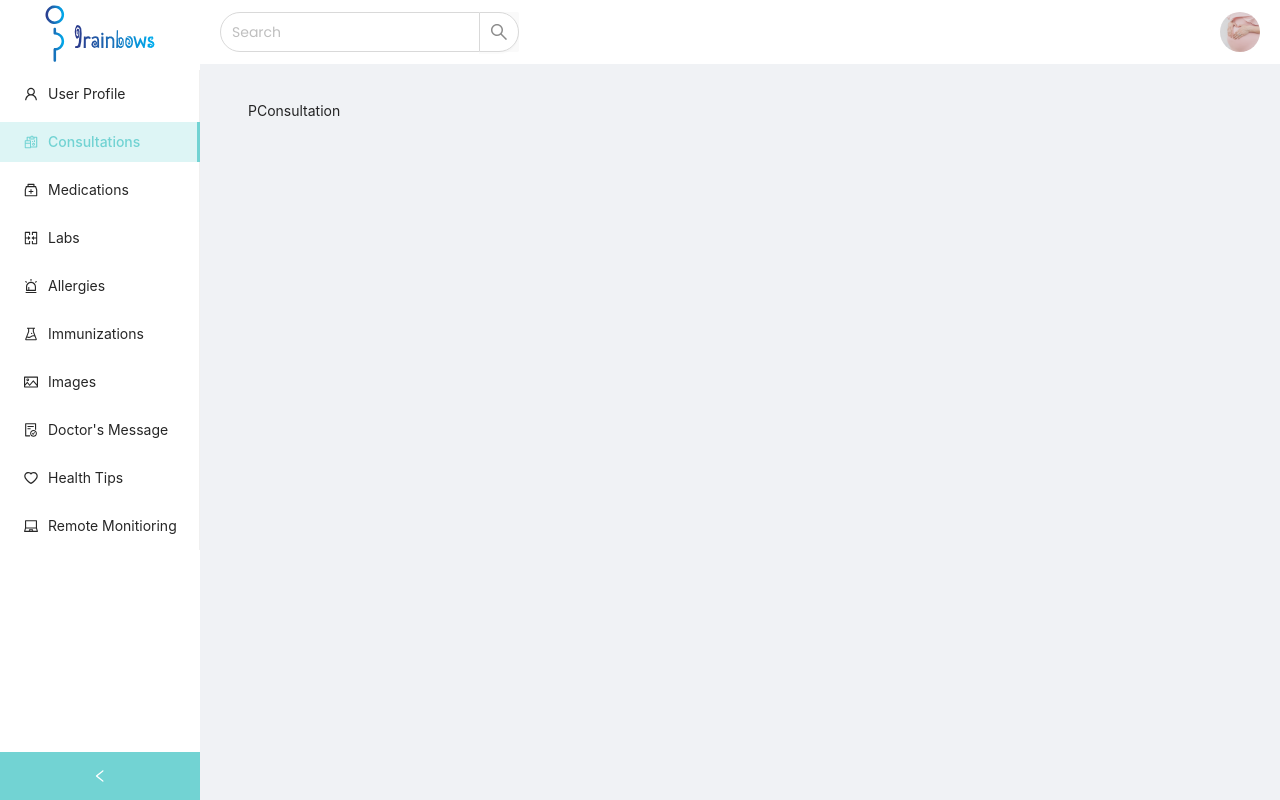
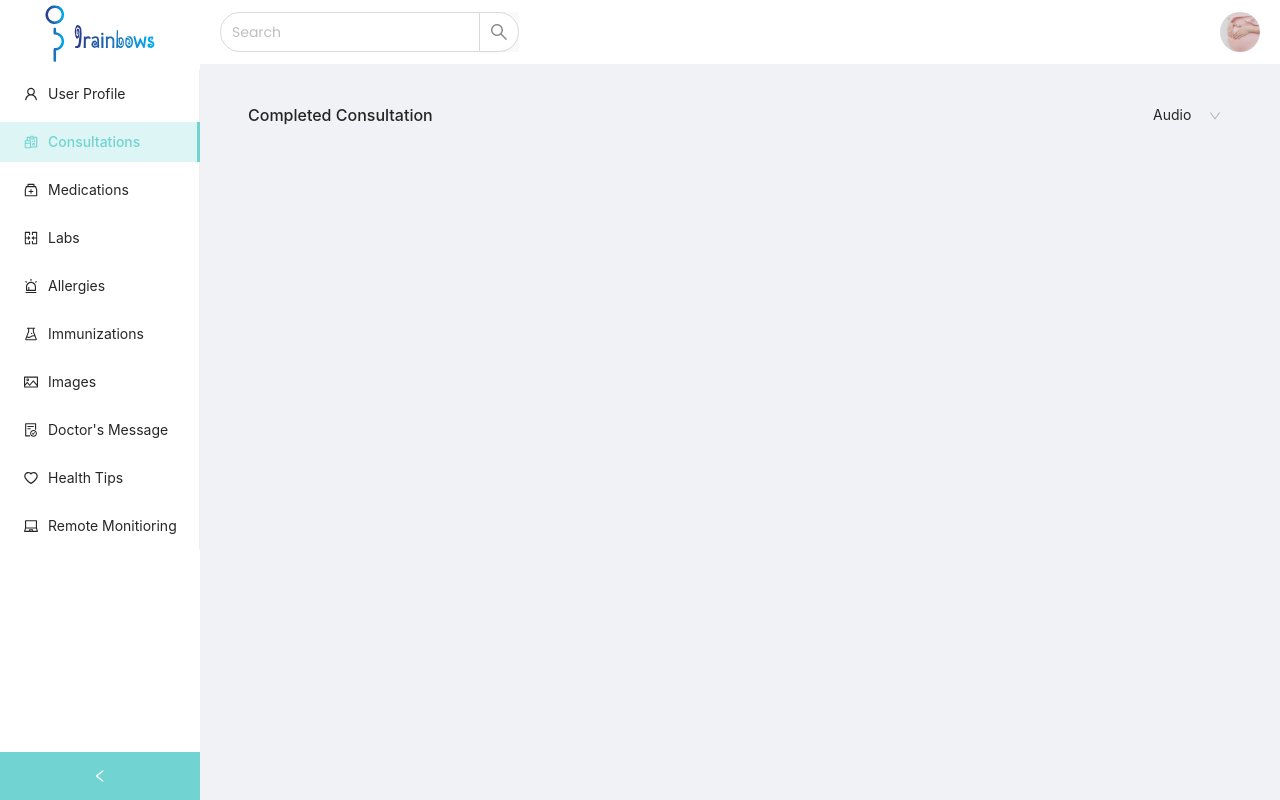
Before and after one commit to thedevsolutions/Ceres4Life, a React (Create React App) app: page /dashboard in a window 1280 px wide. Both pictures are taken after a click on the item "Consultations". Built offline with nearby package versions, Linux system fonts and the light colour scheme.

Commit message:
dasboard

```diff
--- a/package.json
+++ b/package.json
@@ -8,8 +8,12 @@
     "@testing-library/user-event": "^13.5.0",
     "antd": "^4.18.8",
     "axios": "^0.26.0",
+    "i18next": "^21.6.13",
+    "i18next-browser-languagedetector": "^6.1.3",
+    "i18next-http-backend": "^1.3.2",
     "react": "^17.0.2",
     "react-dom": "^17.0.2",
+    "react-i18next": "^11.15.6",
     "react-icons": "^4.3.1",
     "react-multi-carousel": "^2.8.0",
     "react-router-dom": "^5.3.0",
--- a/src/App.js
+++ b/src/App.js
@@ -3,6 +3,7 @@ import 'antd/dist/antd.min.css';
 
 
 function App() {
+
   return (
     <div>
       <div className="min">
--- a/src/Components/Header.js
+++ b/src/Components/Header.js
@@ -2,12 +2,12 @@ import React, { useState, useEffect } from "react";
 import { Link } from "react-router-dom";
 
 export default function Header() {
-  const change = (option) => {
-    localStorage.setItem("lang", option.target.value);
-    window.location.reload();
-  };
+  // const change = (option) => {
+  //   localStorage.setItem("lang", option.target.value);
+  //   window.location.reload();
+  // };
 
-  const lang = localStorage.getItem("lang") || "en";
+  // const lang = localStorage.getItem("lang") || "en";
 
   useEffect(() => {
     changeNavbarColor();
@@ -78,14 +78,17 @@ export default function Header() {
             <select
               class="language"
               id="exampleFormControlSelect1"
-              onChange={change}
-              value={lang}
+              // onChange={change}
+              // value={lang}
             >
               <option value="en" class="dropdown-item">
                 English
               </option>
               <option value="fr" class="dropdown-item">
                 French
+              </option>
+              <option value="sp" class="dropdown-item">
+                Spanish
               </option>
             </select>
           </li>
--- a/src/Dashboard/PatientContents/PConsultation.js
+++ b/src/Dashboard/PatientContents/PConsultation.js
@@ -1,7 +1,37 @@
-import React from 'react'
+import React from "react";
+
+import { Select } from 'antd';
+
+const { Option } = Select;
 
 export default function PConsultation() {
+
+function handleChange(value) {
+  console.log(`selected ${value}`);
+}
   return (
-    <div>PConsultation</div>
-  )
+    <div>
+      <div className="row">
+        <div className="col-lg-12">
+          <div className="d-flex align-items-center justify-content-between">
+            <h6>Completed Consultation</h6>
+            <div className="consultation-drop">
+            <Select
+              defaultValue="Audio"
+              style={{ width: 90 }}
+              onChange={handleChange}
+            >
+              <Option value="audio">Audio</Option>
+              <Option value="video">Video</Option>
+            </Select>
+              </div>
+          </div>
+        </div>
+      </div>
+      <div className="row">
+        <div className="col-lg-12">
+           </div>
+        </div>
+    </div>
+  );
 }
--- a/src/dashboard.css
+++ b/src/dashboard.css
@@ -56,3 +56,8 @@ line-height: 0px !important;
 .ant-radio-inner:after {
   background-color: #72D3D3 !important;
 }
+
+.consultation-drop .ant-select:not(.ant-select-customize-input) .ant-select-selector {
+  background-color: transparent;
+  border: none;
+}
--- a/src/index.css
+++ b/src/index.css
@@ -183,38 +183,3 @@ outline: 1px solid var(--blueK);
   border: 2px solid var(--secondaryK) !important;
   color: var(--secondaryK);
 }
-
-
-
-.sidebar-nav {
-  width: var(--offcanvas-width);
-}
-.sidebar-link {
-  display: flex;
-  align-items: center;
-}
-.sidebar-link .right-icon {
-  display: inline-flex;
-}
-.sidebar-link[aria-expanded="true"] .right-icon {
-  transform: rotate(180deg);
-}
-@media (min-width: 992px) {
-  body {
-    overflow: auto !important;
-  }
-  main {
-    margin-left: var(--offcanvas-width);
-  }
-  /* this is to remove the backdrop */
-  .offcanvas-backdrop::before {
-    display: none;
-  }
-  .sidebar-nav {
-    -webkit-transform: none;
-    transform: none;
-    visibility: visible !important;
-    height: calc(100% - var(--topNavbarHeight));
-    top: var(--topNavbarHeight);
-  }
-}
```
Also changed, not shown: 1 other file (tests, documents, lock files or other folders).
